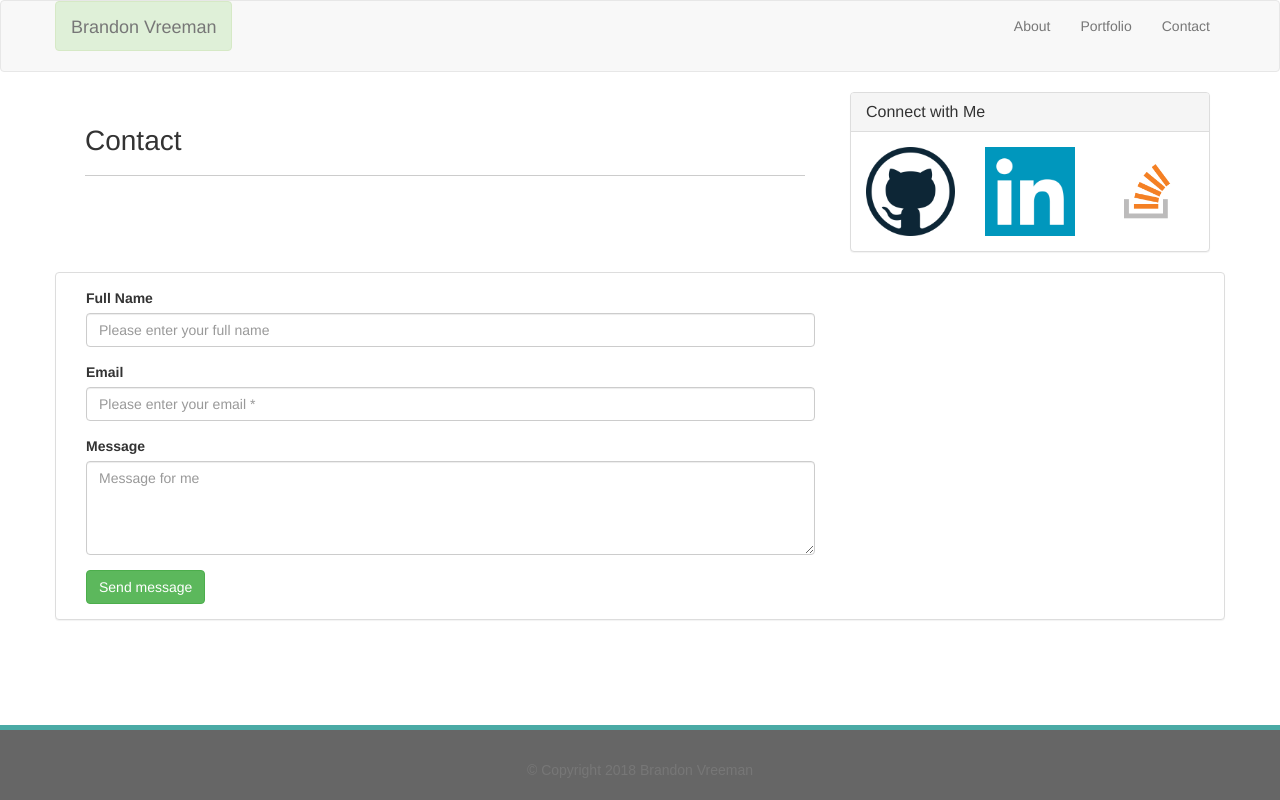
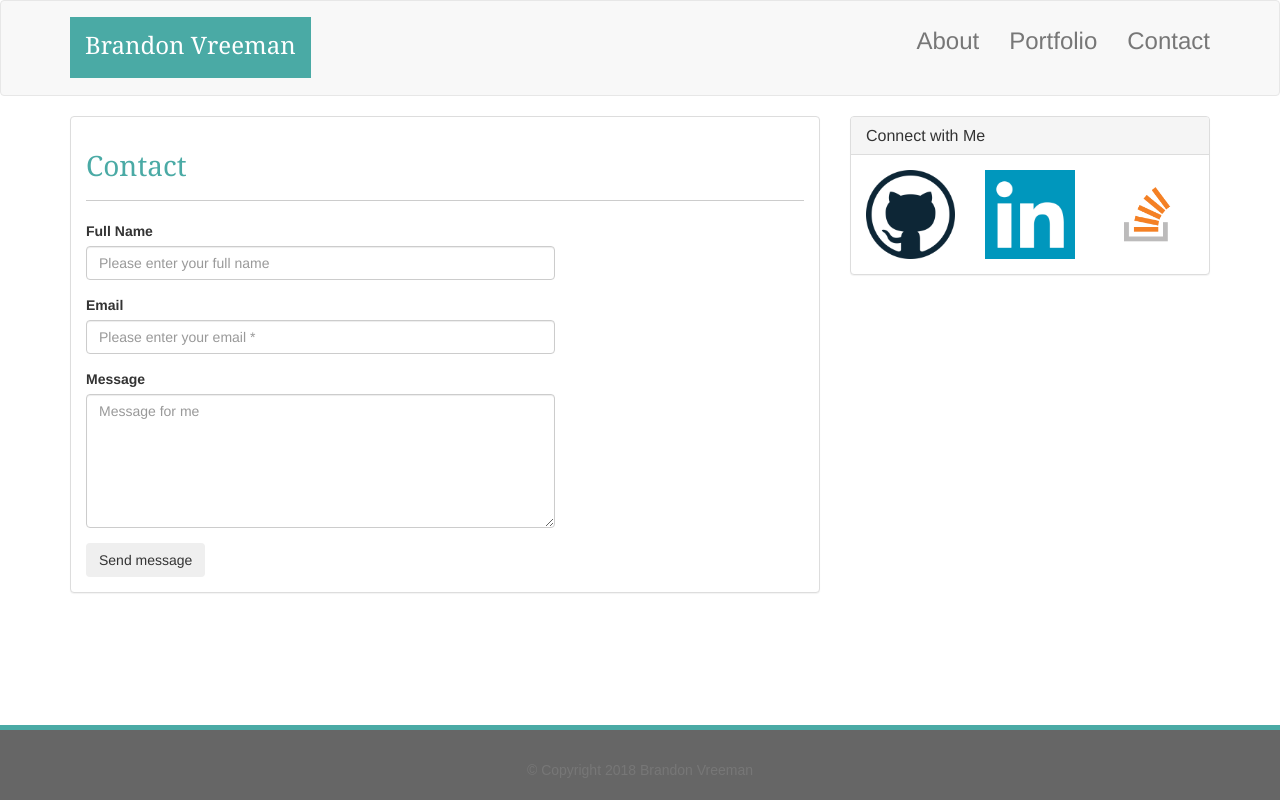
Before and after one commit to bvreeman/updatedPortfolio, a plain HTML site: page contact.html in a window 1280 px wide. Drawn offline with nearby package versions, Linux system fonts and the light colour scheme.

Commit message:
setup contact page but footer not working right

```diff
--- a/Assets/css/style.css
+++ b/Assets/css/style.css
@@ -5,16 +5,44 @@ body {
 
 .footer {
     bottom: 0;
+    position: absolute;
     min-width: 100%;
     height: 75px;
     background: #666666;
     border-top: solid 5px #4aaaa5;
     text-align: center;
-    position: absolute;
   }
 
-  .footer p {
+.footer p {
     margin-top: 30px;
     color: #777777;
     font-family: 'Arial', 'Helvetica Neue', Helvetica, sans-serif;
   }
+
+header {
+    background-color: #ffffff;
+  }
+
+header h1 {
+    color: #ffffff;
+    padding: 15px 15px 20px 15px;
+    text-align: center;
+    background-color: #4aaaa5;
+    font-size: 24px;
+    font-family: 'Georgia', Times, 'Times New Roman', serif;
+}
+
+
+h1 {
+    font-family: 'Georgia', Times, 'Times New Roman', serif;
+    color:#4aaaa5;
+  }
+
+.nav a {
+    font-size: 24px;
+    margin-top: 15px;
+}
+
+.navbar-brand {
+    background-color: #4aaaa5;
+}
--- a/contact.html
+++ b/contact.html
@@ -26,7 +26,7 @@
                     <span class="icon-bar"></span>
                     <span class="icon-bar"></span>
                 </button>
-                    <a class="navbar-brand alert alert-success" href="#">Brandon Vreeman</a>
+                    <h1>Brandon Vreeman</h1>
             </div>
             <div>
                 <ul class="nav navbar-nav navbar-right">
@@ -42,9 +42,37 @@
     <div class="container">
         <div class="row">
             <div class="col-md-8 col-xs-12">
+                <div class="panel panel-default">
                 <div class="panel-body">
                     <h1>Contact</h1>
                     <div style='border-bottom:1px solid #ccc;'></div>
+                <form id="contact-form" method="post" action="contact.php" role="form">
+                    <div class="messages"></div>
+                    <div class="controls">
+                        <div class="row">
+                            <div class="col-md-8 col-xs-12">
+                                <br>
+                                <div class="form-group">
+                                    <label for="form_name">Full Name</label>
+                                    <input id="form_name" type="text" name="name" class="form-control" placeholder="Please enter your full name">
+                                    <div class="help-block with-errors"></div>
+                                </div>
+                                <div class="form-group">
+                                    <label for="form_email">Email</label>
+                                    <input id="form_email" type="email" name="email" class="form-control" placeholder="Please enter your email *">
+                                    <div class="help-block with-errors"></div>
+                                </div>
+                                <div class="form-group">
+                                    <label for="form_message">Message</label>
+                                    <textarea id="form_message" name="message" class="form-control" placeholder="Message for me" rows="6"></textarea>
+                                    <div class="help-block with-errors"></div>
+                                </div>
+                                <input type="submit" class="btn btn-send" value="Send message">
+                            </div>
+                        </div>
+                    </div>
+                </form>
+                </div>
                 </div>
             </div>
             <div class="col-md-4 col-xs-12">
@@ -71,35 +99,6 @@
                 </div>
             </div>
         </div>
-        <form id="contact-form" method="post" action="contact.php" role="form">
-            <div class="messages"></div>
-            <div class="controls">
-                <div class="row">
-                    <div class="panel panel-default">
-                    <div class="panel-body">
-                        <div class="col-md-8 col-mn-offest-4 col-xs-12">
-                            <div class="form-group">
-                                <label for="form_name">Full Name</label>
-                                <input id="form_name" type="text" name="name" class="form-control" placeholder="Please enter your full name">
-                                <div class="help-block with-errors"></div>
-                            </div>
-                            <div class="form-group">
-                                <label for="form_email">Email</label>
-                                <input id="form_email" type="email" name="email" class="form-control" placeholder="Please enter your email *">
-                                <div class="help-block with-errors"></div>
-                            </div>
-                            <div class="form-group">
-                                <label for="form_message">Message</label>
-                                <textarea id="form_message" name="message" class="form-control" placeholder="Message for me" rows="4"></textarea>
-                                <div class="help-block with-errors"></div>
-                            </div>
-                            <input type="submit" class="btn btn-success btn-send" value="Send message">
-                        </div>
-                    </div>
-                    </div>
-                </div>
-            </div>
-        </form>
     </div>
     <footer class="footer">
         <div class="container-fluid">
```
